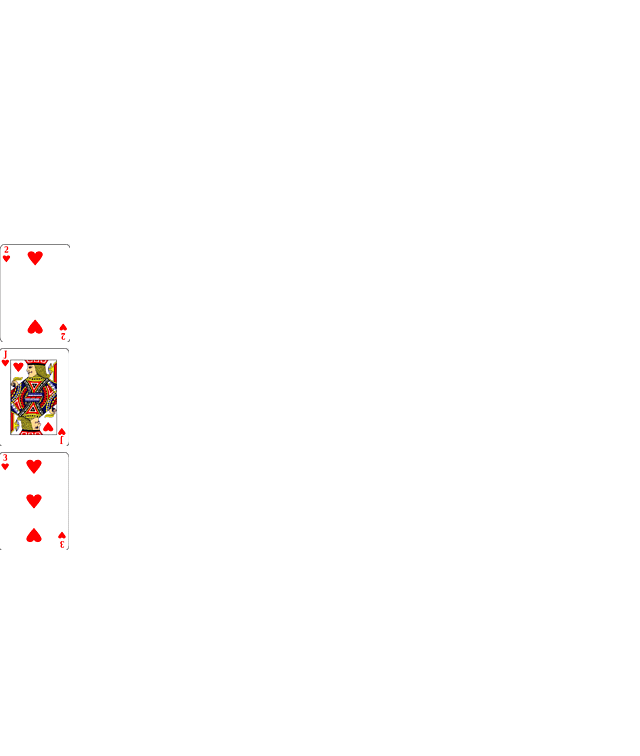
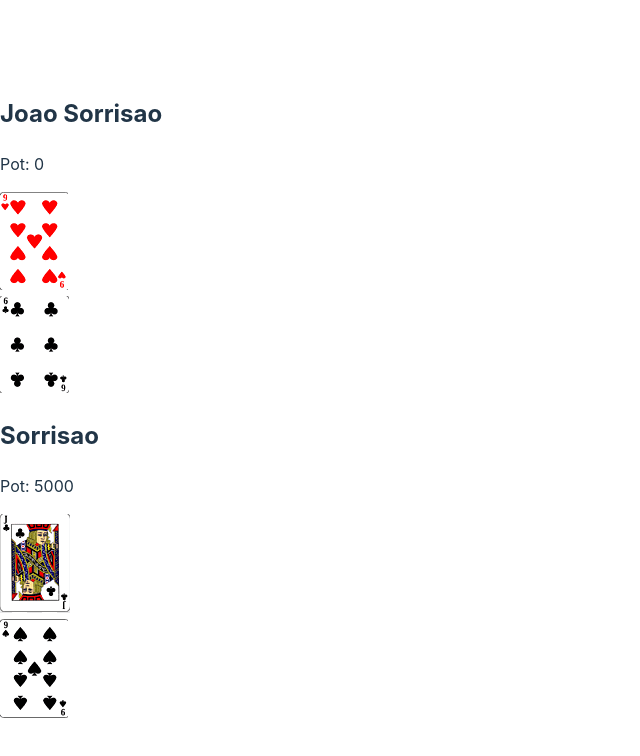
Before and after one commit to igor083/Texas_Holdem, a React (Vite) app: page / in a window 1280 px wide. Shown: the top 756 px of the page, without its empty margins (0-640 px from the left). Built offline with nearby package versions, Linux system fonts and the light colour scheme.

Commit message:
fix on player and Card

```diff
--- a/src/App.tsx
+++ b/src/App.tsx
@@ -1,6 +1,6 @@
 import Card from './components/Card';
 import Player from './components/Player';
-import { Suit, Rank, createDeck, dealTwoCards}  from "./helpers/BaralhoDealer";
+import { createDeck, dealTwoCards, dealCommunityCards } from "./helpers/BaralhoDealer";
 const players = [
    {
       name: 'Player 1',
@@ -10,12 +10,27 @@ const players = [
 ]
 
 const App = () => {
-   let baralho = createDeck();
+   var baralho = createDeck();
 
-   const dealtCards = dealTwoCards(baralho);
+   dealCommunityCards(baralho, 5);
 
- if (dealtCards !== null) {
-   const [cardA, cardB] = dealtCards;
+   return (
+      <>
+         <div>
+            <Player name={'Joao Sorrisao'} pot={0} cards={dealTwoCards(baralho)} />
+            <Player name={'Sorrisao'} pot={5000} cards={dealTwoCards(baralho)} />
+         </div>
+      </>
+
+
+   );
+}
+
+
+export default App;
+ /*
+if (dealCards !== null) {
+   [cardA,cardB] = dealCards; // Assign cardA here
    console.log("Carta A:", cardA);
    console.log("Carta B:", cardB);
    console.log("Deck restante:", baralho);
@@ -23,13 +38,14 @@ const App = () => {
    console.log("Não há cartas suficientes para distribuir duas cartas.");
  }
 
+ if (cardA && cardB) {
     return (
       <div>
-      <Card suit="copas" rank={2} />
-      <Card suit="copas" rank={11} />
-      <Card suit="copas" rank= {3} />
+        <Card suit={cardA.suit} rank={cardA.rank} />
+        <Card suit={cardB.suit} rank={cardB.rank} />
       </div>
     );
-};
-
-export default App;
+  } else {
+    return <p>Não há cartas suficientes para renderizar.</p>;
+  }
+};*/
--- a/src/components/Card.tsx
+++ b/src/components/Card.tsx
@@ -3,19 +3,23 @@ import { ReactNode } from "react";
 type CardProps = {
    suit: string; // naipe
    rank: number; // numero ou nome
+
 };
 
 
 function Card({ suit, rank }: CardProps): ReactNode {
-   var urlImage=()=>{
+   var urlImage = () => {
       var urlImage
-      if (rank==11){
+      if (rank == 1) {
+         return urlImage = `../${suit}/${suit}_${"a"}.png`; // caminho pode precisar ser corrigido
+      }
+      if (rank == 11) {
          return urlImage = `../${suit}/${suit}_${"j"}.png`; // caminho pode precisar ser corrigido
       }
-     if (rank==12){
+      if (rank == 12) {
          return urlImage = `../${suit}/${suit}_${"q"}.png`; // caminho pode precisar ser corrigido
       }
-     if (rank==13){
+      if (rank == 13) {
          return urlImage = `../${suit}/${suit}_${"k"}.png`; // caminho pode precisar ser corrigido
       }
       return urlImage = `../${suit}/${suit}_${rank}.png`; // caminho pode precisar ser corrigido
--- a/src/components/Player.tsx
+++ b/src/components/Player.tsx
@@ -1,10 +1,15 @@
-import React from 'react';
-import Card from './Card'; // Certifique-se de importar o Card corretamente
+import Card from './Card';
+import { Suit, Rank, createDeck, dealTwoCards } from "../helpers/BaralhoDealer";
 
+
+type Card = {
+   suit: string;
+   rank: number;
+}
 interface PlayerProps {
    name: string;
    pot: number;
-  cards: Card[]; // Certifique-se de que cards seja o tipo correto
+   cards: Card[];
 }
 
 const Player: React.FC<PlayerProps> = ({ name, pot, cards }) => {
@@ -17,7 +22,7 @@ const Player: React.FC<PlayerProps> = ({ name, pot, cards }) => {
       <div>
          <h2>{name}</h2>
          <p>Pot: {pot}</p>
-      {/* Renderize as cartas do jogador aqui */}
+
          <div>
             {cards.map((card, index) => (
                <Card key={index} suit={card.suit} rank={card.rank} />
--- a/src/helpers/BaralhoDealer.ts
+++ b/src/helpers/BaralhoDealer.ts
@@ -49,12 +49,8 @@ export enum Suit {
 const fullDeck = createDeck();
 console.log(fullDeck);
 
-// Função para distribuir aleatoriamente duas cartas do deck e removê-las// Função para distribuir aleatoriamente duas cartas do deck e removê-las
-export function dealTwoCards(deck: Card[]): [Card, Card] | null {
-   if (deck.length < 2) {
-     // Certifique-se de que haja pelo menos duas cartas no deck
-     return null;
-   }
+// Função para distribuir aleatoriamente duas cartas do deck e removê-las
+export function dealTwoCards(deck: Card[]): [Card, Card] {
 
    const firstIndex = Math.floor(Math.random() * deck.length);
    let secondIndex = Math.floor(Math.random() * deck.length);
@@ -64,21 +60,20 @@ export function dealTwoCards(deck: Card[]): [Card, Card] | null {
       secondIndex = Math.floor(Math.random() * deck.length);
    }
 
-   // Extraia as duas cartas do deck
+   // Extrai as duas cartas do deck
    const [card1] = deck.splice(firstIndex, 1);
    const [card2] = deck.splice(secondIndex < firstIndex ? secondIndex : secondIndex - 1, 1);
 
    return [card1, card2];
 }
+export function dealCommunityCards(deck: Card[], numberOfCards: number): Card[] {
+   const communityCards: Card[] = [];
 
- // Exemplo de uso
- const dealtCards = dealTwoCards(fullDeck);
-
- if (dealtCards !== null) {
-   const [cardA, cardB] = dealtCards;
-   console.log("Carta A:", cardA);
-   console.log("Carta B:", cardB);
-   console.log("Deck restante:", fullDeck);
- } else {
-   console.log("Não há cartas suficientes para distribuir duas cartas.");
+   for (let i = 0; i < numberOfCards; i++) {
+      const randomIndex = Math.floor(Math.random() * deck.length);
+      const [communityCard] = deck.splice(randomIndex, 1);
+      communityCards.push(communityCard);
    }
+   console.log(communityCards);
+   return communityCards;
+}
--- a/src/main.tsx
+++ b/src/main.tsx
@@ -4,7 +4,7 @@ import App from './App.tsx'
 import './index.css'
 
 ReactDOM.createRoot(document.getElementById('root')!).render(
-  <React.StrictMode>
-    <App />
-  </React.StrictMode>,
+   <React.StrictMode>
+      <App />
+   </React.StrictMode>,
 )
```
Lines whose indentation alone changed are shown as unchanged.
